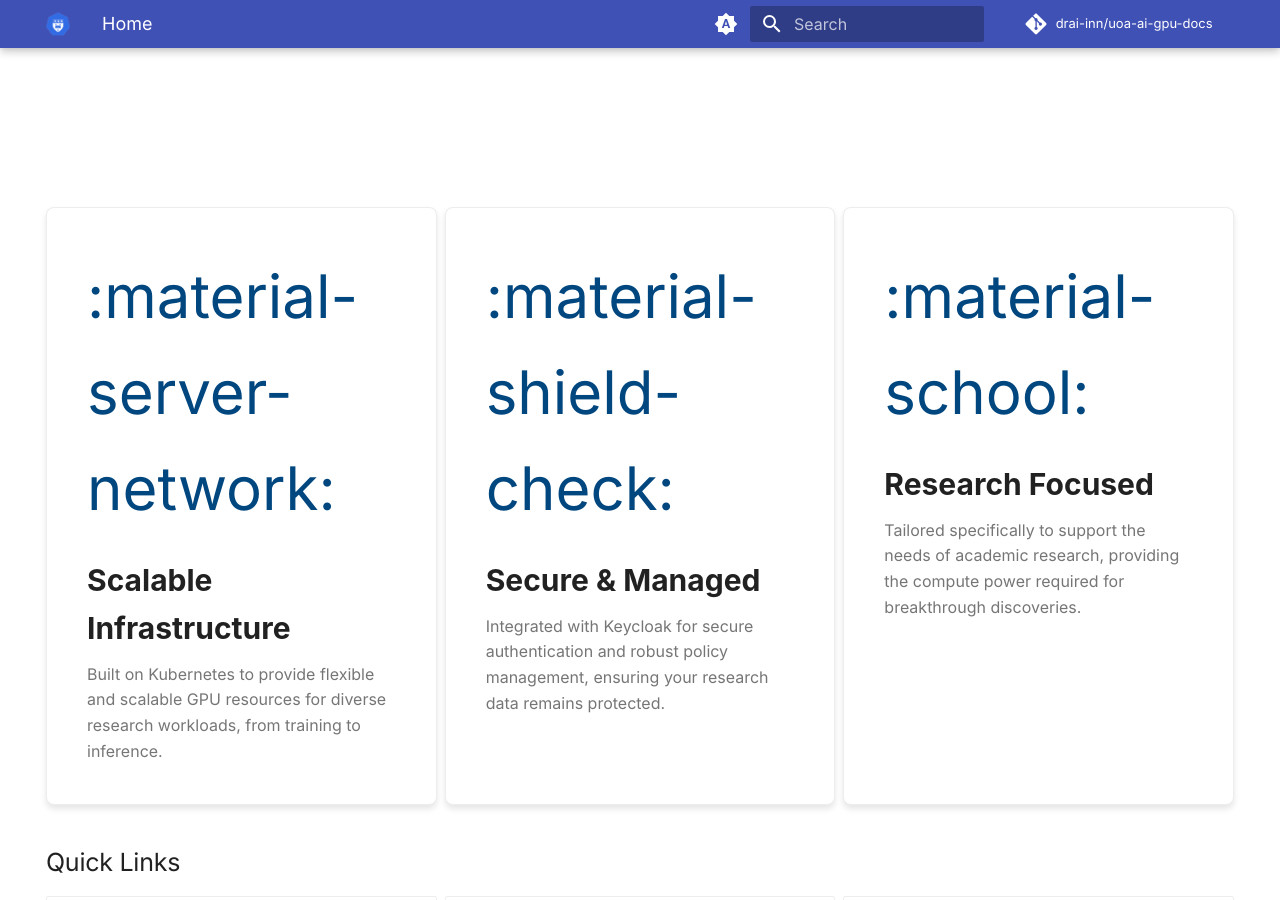
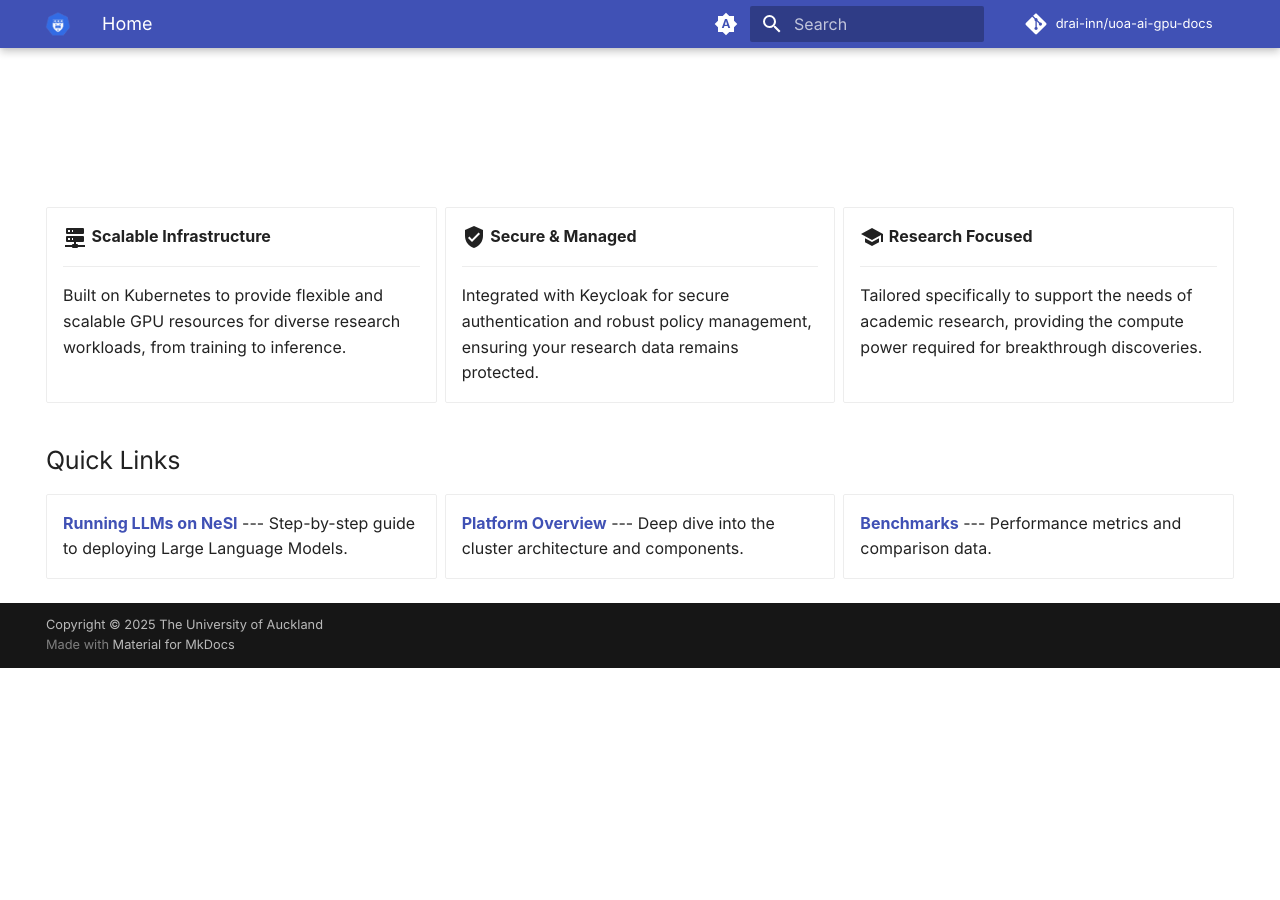
Before and after one commit to drai-inn/uoa-ai-gpu-docs, an MkDocs documentation site: the page built from docs/index.md, in a window 1280 px wide and 900 px high, scrolled down 684 px. Built offline with MkDocs 1.6.1 and Material for MkDocs 9.7.7, drawn with Linux system fonts in a browser that asks for light colours; some web fonts are replaced; comment, search, counter and statistics services are not loaded; after the commit the page ends 1352 px from its top, so only the background shows below that.

Commit message:
fix: resolve material icon rendering issue
- Uninstall deprecated mkdocs-material-extensions package which was conflicting
- Restore correct pymdownx.emoji configuration in mkdocs.yml
- Update index.md to use proper grid card syntax with icons
- Icons now render correctly on front page

```diff
--- a/docs/index.md
+++ b/docs/index.md
@@ -13,31 +13,25 @@ hide:
   </div>
 </div>
 
-<div class="grid cards feature-grid" markdown>
+<div class="grid cards" markdown>
 
-<div class="feature-card">
-  <span class="feature-icon" markdown>
-  :material-server-network:
-  </span>
-  <div class="feature-title">Scalable Infrastructure</div>
-  <div class="feature-text">Built on Kubernetes to provide flexible and scalable GPU resources for diverse research workloads, from training to inference.</div>
-</div>
+-   :material-server-network:{ .lg .middle } **Scalable Infrastructure**
 
-<div class="feature-card">
-  <span class="feature-icon" markdown>
-  :material-shield-check:
-  </span>
-  <div class="feature-title">Secure & Managed</div>
-  <div class="feature-text">Integrated with Keycloak for secure authentication and robust policy management, ensuring your research data remains protected.</div>
-</div>
+    ---
 
-<div class="feature-card">
-  <span class="feature-icon" markdown>
-  :material-school:
-  </span>
-  <div class="feature-title">Research Focused</div>
-  <div class="feature-text">Tailored specifically to support the needs of academic research, providing the compute power required for breakthrough discoveries.</div>
-</div>
+    Built on Kubernetes to provide flexible and scalable GPU resources for diverse research workloads, from training to inference.
+
+-   :material-shield-check:{ .lg .middle } **Secure & Managed**
+
+    ---
+
+    Integrated with Keycloak for secure authentication and robust policy management, ensuring your research data remains protected.
+
+-   :material-school:{ .lg .middle } **Research Focused**
+
+    ---
+
+    Tailored specifically to support the needs of academic research, providing the compute power required for breakthrough discoveries.
 
 </div>
 
```
